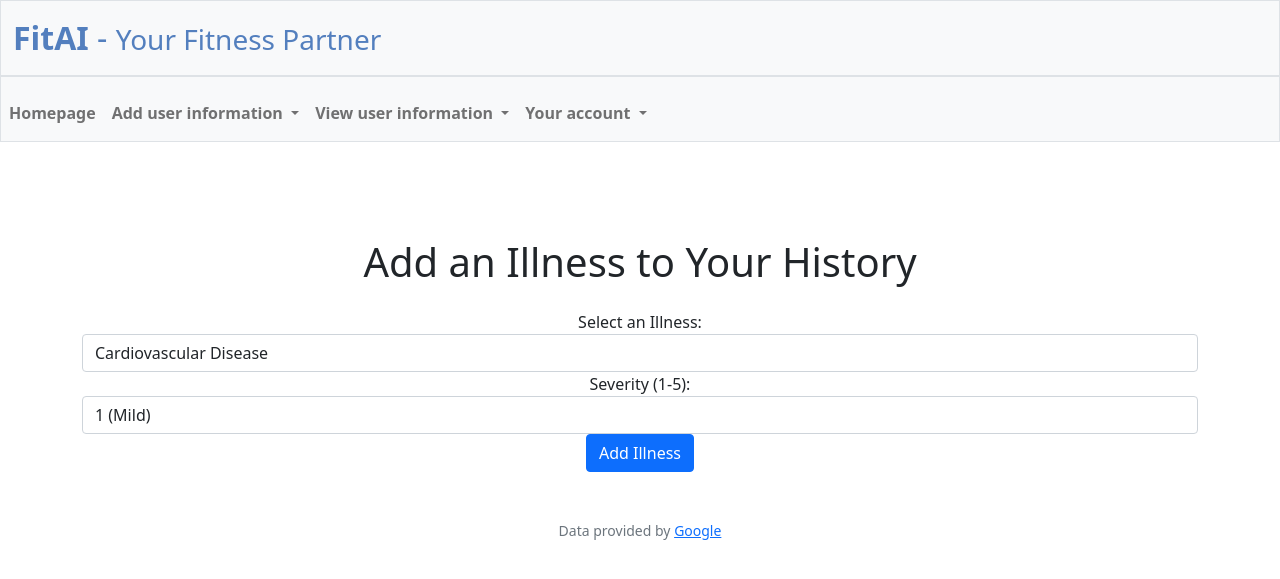
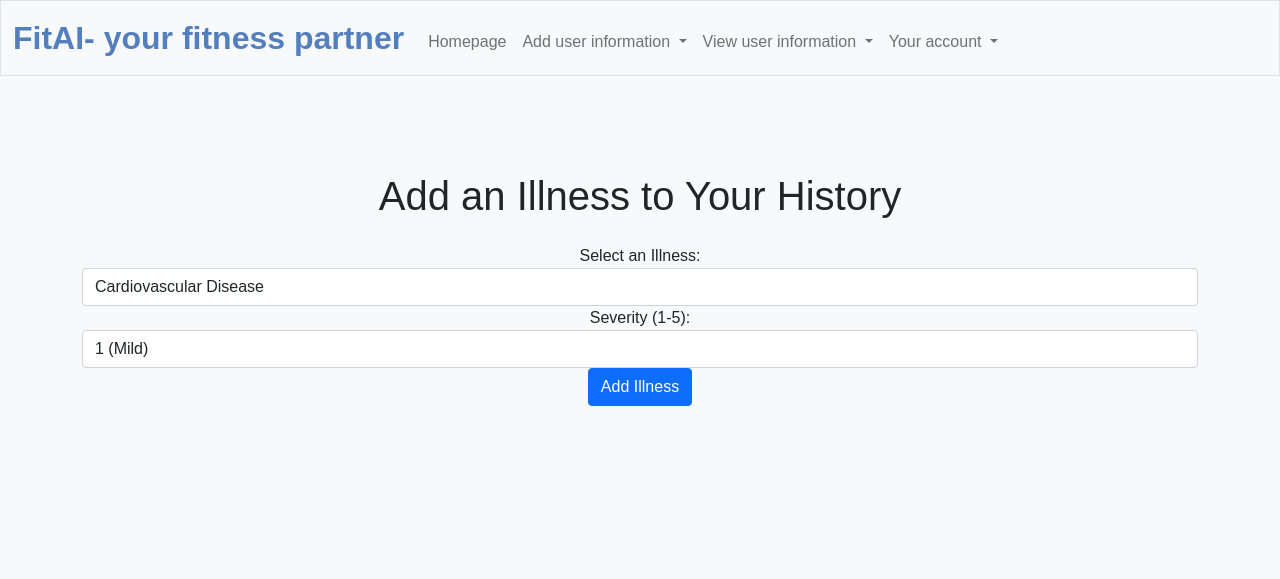
Before and after one commit to soumyasavarn/FitAI, a Flask app: page /add_illness in a window 1280 px wide. Shown: the top 579 px of the page. Run offline with Flask 3, Linux system fonts and the light colour scheme; a user stored in the database is signed in; data comes from the database, SQL or seed files in the repository; some libraries are stand-ins or nearby versions.

Commit message:
layout.html styling

```diff
--- a/templates/layout.html
+++ b/templates/layout.html
@@ -2,51 +2,65 @@
 
 <html lang="en">
 
-    <head>
+<head>
+    <meta charset="utf-8">
+    <meta name="viewport" content="initial-scale=1, width=device-width">
+    <!-- Bootstrap CSS -->
+    <link crossorigin="anonymous" href="https://cdn.jsdelivr.net/npm/bootstrap@5.1.3/dist/css/bootstrap.min.css" rel="stylesheet">
+    <!-- Bootstrap Bundle JS with Popper -->
+    <script crossorigin="anonymous" src="https://cdn.jsdelivr.net/npm/bootstrap@5.1.3/dist/js/bootstrap.bundle.min.js"></script>
+    <!-- Favicon and Custom CSS -->
+    <link href="/static/favicon.ico" rel="icon">
+    <link href="/static/styles.css" rel="stylesheet">
+    <!-- Page Title -->
+    <title>FitAI-Your Fitness Partner: {% block title %}{% endblock %}</title>
 
-        <meta charset="utf-8">
-        <meta name="viewport" content="initial-scale=1, width=device-width">
-
-        <!-- http://getbootstrap.com/docs/5.1/ -->
-        <link crossorigin="anonymous" href="https://cdn.jsdelivr.net/npm/bootstrap@5.1.3/dist/css/bootstrap.min.css" integrity="sha384-1BmE4kWBq78iYhFldvKuhfTAU6auU8tT94WrHftjDbrCEXSU1oBoqyl2QvZ6jIW3" rel="stylesheet">
-        <script crossorigin="anonymous" src="https://cdn.jsdelivr.net/npm/bootstrap@5.1.3/dist/js/bootstrap.bundle.min.js" integrity="sha384-ka7Sk0Gln4gmtz2MlQnikT1wXgYsOg+OMhuP+IlRH9sENBO0LRn5q+8nbTov4+1p"></script>
-
-        <!-- https://favicon.io/emoji-favicons/money-bag/ -->
-        <link href="/static/favicon.ico" rel="icon">
-
-        <link href="/static/styles.css" rel="stylesheet">
-
-        <title>FitAI</title>
-
-    </head>
+    <!-- Custom Styles -->
+    <style>
+        body {
+            background-color: #f8f9fa;
+            font-family: 'Arial', sans-serif;
+        }
+        .navbar-brand {
+            font-weight: bold;
+            color: #0056b3;
+        }
+        .blue {
+            color: #0056b3;
+        }
+        footer {
+            padding-top: 20px;
+            padding-bottom: 20px;
+            background-color: #fff;
+            border-top: 1px solid #eaeaea;
+        }
+        .footer-link {
+            color: #0056b3;
+            text-decoration: none;
+        }
+        .footer-link:hover {
+            text-decoration: underline;
+        }
+    </style>
+</head>
 
     <body>
 
         <nav class="bg-light border navbar navbar-expand-md navbar-light">
             <div class="container-fluid">
-                <a class="navbar-brand" href="/"><span class="blue"><strong>FitAI</strong> - <small>Your Fitness Partner</small></span></a>
+                <a class="navbar-brand" href="/"><span class="blue">FitAI- your fitness partner</span></a>
                 <button aria-controls="navbar" aria-expanded="false" aria-label="Toggle navigation" class="navbar-toggler" data-bs-target="#navbar" data-bs-toggle="collapse" type="button">
                     <span class="navbar-toggler-icon"></span>
                 </button>
-                {% if not session["user_id"] %}
-                <ul class="navbar-nav ms-auto mt-2">
-                    <li class="nav-item"><a class="nav-link" href="/register"><strong>Register</strong></a></li>
-                    <li class="nav-item"><a class="nav-link" href="/login"><strong>Log In</strong></a></li>
-                </ul>
-            {% endif %}
-
-        </nav>
-        {% if session["user_id"] %}
-        <nav class="bg-light border navbar navbar-expand-md navbar-light">
                 <div class="collapse navbar-collapse" id="navbar">
-
+                    {% if session["user_id"] %}
                         <ul class="navbar-nav me-auto mt-2">
-                            <li class="nav-item"><a class="nav-link" href="/homepage"><strong>Homepage</strong></a></li>
+                            <li class="nav-item"><a class="nav-link" href="/homepage">Homepage</a></li>
 
                             <!-- Dropdown for Order related links -->
                             <li class="nav-item dropdown">
                                 <a class="nav-link dropdown-toggle" href="#" id="dataDropdown" role="button" data-bs-toggle="dropdown" aria-expanded="false">
-                                    <strong>Add user information</strong>
+                                    Add user information
                                 </a>
                                 <ul class="dropdown-menu" aria-labelledby="orderDropdown">
                                     <li><a class="dropdown-item" href="/calories_automated">Add food logs (Automated)</a></li>
@@ -55,11 +69,12 @@
                                     <li><a class="dropdown-item" href="/log_weight">Add weight logs</a></li>
                                     <li><a class="dropdown-item" href="/add_illness">Add illness history</a></li>
                                     <li><a class="dropdown-item" href="/generate_fitness_plan">Generate fitness plan</a></li>
+                                    <li><a class="dropdown-item" href="/activity_level">Add user activity level</a></li>
                                 </ul>
                             </li>
                             <li class="nav-item dropdown">
                                 <a class="nav-link dropdown-toggle" href="#" id="viewDropdown" role="button" data-bs-toggle="dropdown" aria-expanded="false">
-                                    <strong>View user information</strong>
+                                    View user information
                                 </a>
                                 <ul class="dropdown-menu" aria-labelledby="orderDropdown">
                                     <li><a class="dropdown-item" href="/view_calories">View food logs</a></li>
@@ -71,19 +86,22 @@
                             </li>
                             <li class="nav-item dropdown">
                                 <a class="nav-link dropdown-toggle" href="#" id="accountDropdown" role="button" data-bs-toggle="dropdown" aria-expanded="false">
-                                    <strong>Your account</strong>
+                                    Your account
                                 </a>
                                 <ul class="dropdown-menu" aria-labelledby="accountDropdownn">
                                     <li><a class="dropdown-item" href="/changepwd">Change Password</a></li></li>
                                     <li><a class="dropdown-item" href="/logout">Log Out</a></li>
                                 </ul>
                             </li>
-
-
+                    {% else %}
+                        <ul class="navbar-nav ms-auto mt-2">
+                            <li class="nav-item"><a class="nav-link" href="/register">Register</a></li>
+                            <li class="nav-item"><a class="nav-link" href="/login">Log In</a></li>
+                        </ul>
+                    {% endif %}
                 </div>
             </div>
         </nav>
-        {% endif %}
         {% if get_flashed_messages() %}
             <header>
                 <div class="alert alert-primary mb-0 text-center" role="alert">
@@ -96,9 +114,6 @@
             {% block main %}{% endblock %}
         </main>
 
-        <footer class="mb-5 small text-center text-muted">
-            Data provided by <a href="https://google.com/">Google</a>
-        </footer>
 
     </body>
 
```
